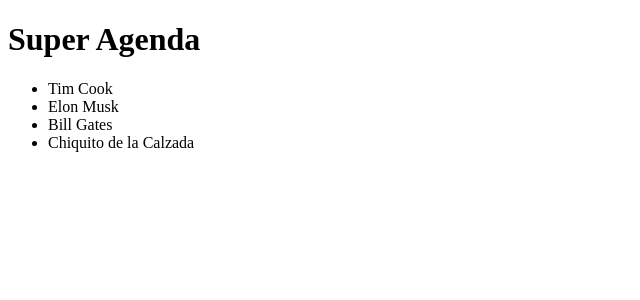
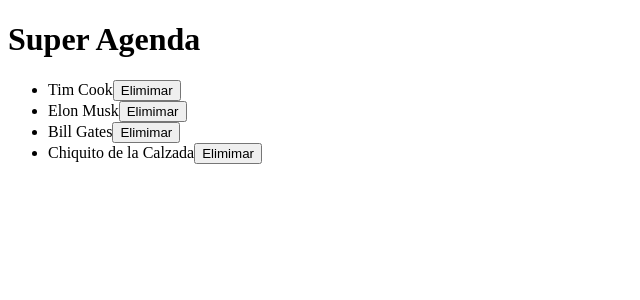
Before and after one commit to JoseAntpr/agendaAngular2, an Angular app: page /contactos in a window 1280 px wide. Shown: the top 300 px of the page, without its empty margins (0-640 px from the left). Built offline with nearby package versions, Linux system fonts and the light colour scheme.

Commit message:
Delete contacts function added

```diff
--- a/src/app/app.component.ts
+++ b/src/app/app.component.ts
@@ -37,6 +37,8 @@
 
   // Este manejador se encarga de mostrar un mensaje con el contacto indicado.
   mostrarContactoSeleccionado(contacto: string): void {
-    alert(contacto);
+    //alert(contacto);
+    this._contactosService.eliminarContacto(contacto);
+    this._contactos = this._contactosService.obtenerContactos();
   }
 }
--- a/src/app/contactos.service.ts
+++ b/src/app/contactos.service.ts
@@ -5,15 +5,24 @@
 @Injectable()
 export class ContactosService {
 
-//Obtiene una colección de contactos
-  obtenerContactos(): string[] {
-    return [
+  private _contactos: string[] = [
       "Tim Cook",
       "Elon Musk",
       "Bill Gates",
       "Chiquito de la Calzada"
     ];
 
+//Obtiene una colección de contactos
+  obtenerContactos(): string[] {
+    return this._contactos
+
+  }
+
+  //Elimina el contacto indicado
+  eliminarContacto(contacto: string): void{
+    this._contactos = this._contactos.filter((c: string): boolean => {
+      return c !== contacto;
+    });
   }
 
 }
--- a/src/app/lista-contactos/lista-contactos.component.html
+++ b/src/app/lista-contactos/lista-contactos.component.html
@@ -10,8 +10,9 @@
       evento click de cada elemento <span> para habilitar la notificación de contacto seleccionado
       al componente padre.
     -->
-    <span (click)="notificarContactoSeleccionado(contacto)">
-      {{contacto}}
-    </span>
+    <span>{{contacto}}</span>
+    <!--Además, nos subscribimos al evento click de cada elemento <button> para habilitar la notificacion de 'eliminar contacto' al
+      componente padre. -->
+    <button (click)="notificarEliminacionContacto(contacto)">Elimimar</button>
   </li>
 </ul>
--- a/src/app/lista-contactos/lista-contactos.component.ts
+++ b/src/app/lista-contactos/lista-contactos.component.ts
@@ -25,7 +25,7 @@
   ngOnInit() {
   }
   // Este manejador se encarga de notificar al componente padre el contacto indicado.
-  notificarContactoSeleccionado(contacto: string): void {
+  notificarEliminacionContacto(contacto: string): void {
       // Para notificar, basta con ejecutar la función 'emit' del atributo 'EventEmitter'.
     this.contactoSeleccionado.emit(contacto);
   }
```
